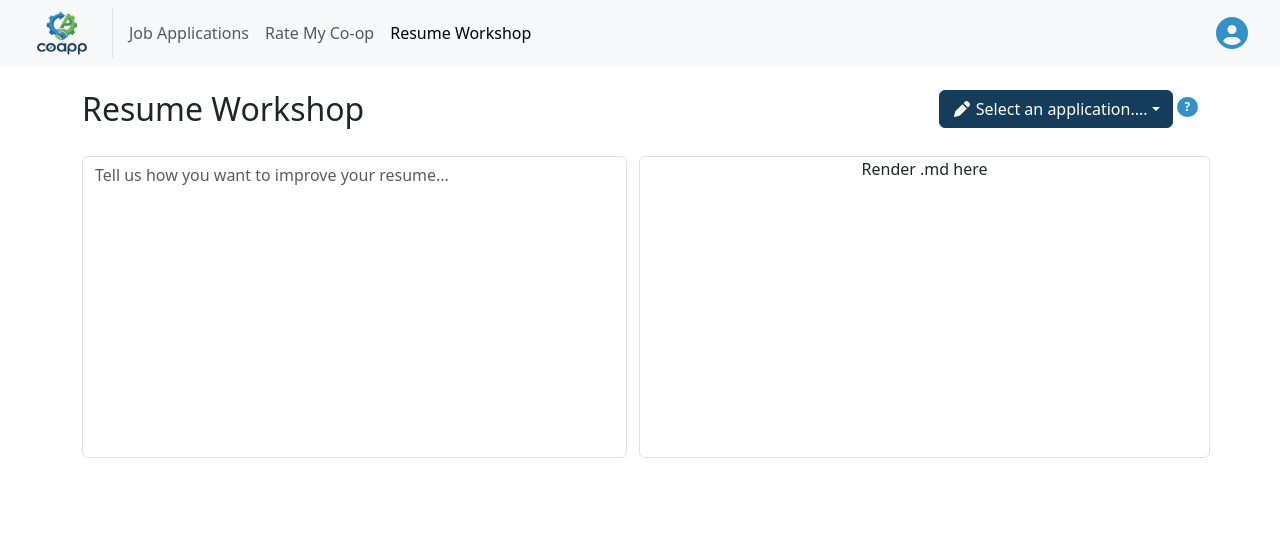
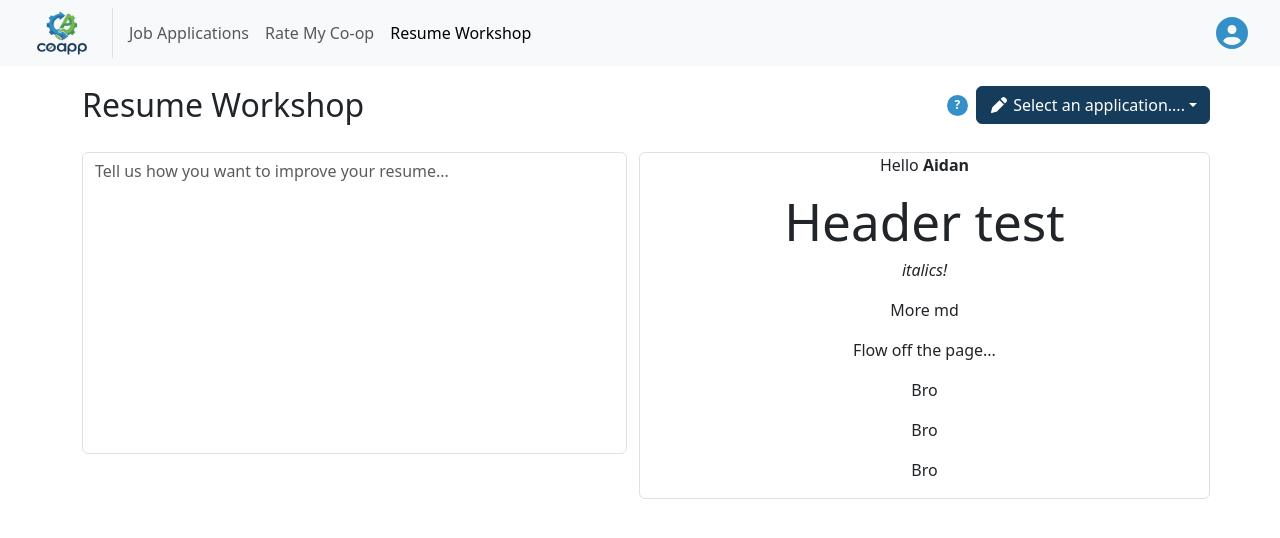
Before and after one commit to Co-App-Team/frontend, a React (Vite) app: page /resume-workshop in a window 1280 px wide. Shown: the top 538 px of the page. Built offline with nearby package versions, Linux system fonts and the light colour scheme; no server answers; sample sign-in values are in the browser's storage.

Commit message:
Add .md rendering

```diff
--- a/package.json
+++ b/package.json
@@ -32,6 +32,7 @@
     "react": "^19.2.0",
     "react-bootstrap": "^2.10.10",
     "react-dom": "^19.2.0",
+    "react-markdown": "^10.1.0",
     "react-router-dom": "^7.13.0",
     "sass": "^1.97.3"
   },
--- a/src/pages/ResumeWorkshopPage.jsx
+++ b/src/pages/ResumeWorkshopPage.jsx
@@ -2,9 +2,13 @@ import { faPen } from '@fortawesome/free-solid-svg-icons';
 import { FontAwesomeIcon } from '@fortawesome/react-fontawesome';
 import { useState } from 'react';
 import { Badge, Button, Col, Container, Dropdown, Form, Row } from 'react-bootstrap';
+import ReactMarkdown from 'react-markdown';
 
 const ResumeWorkshopPage = () => {
   const [message, setMessage] = useState('');
+
+  const AI_RESPONSE =
+    'Hello **Aidan**\n\n# Header test \n\n*italics!*\n\nMore md\n\n\nFlow off the page...\n\n\nBro\n\nBro\n\nBro';
 
   return (
     // TODO: When sm or smaller no right margin
@@ -15,10 +19,15 @@ const ResumeWorkshopPage = () => {
         <Col>
           <h2 className="m-0 p-0">Resume Workshop</h2>
         </Col>
-        <Col className="d-flex justify-content-end align-items-center">
+        <Col className="d-flex justify-content-end align-items-center pe-0">
+          <Badge
+            pill
+            bg="secondary">
+            ?
+          </Badge>
           <Dropdown
             align="end"
-            className="me-1 mt-1">
+            className="ms-2">
             <Dropdown.Toggle
               as={Button}
               id="dropdown-basic">
@@ -33,11 +42,6 @@ const ResumeWorkshopPage = () => {
               Options
             </Dropdown.Menu>
           </Dropdown>
-          <Badge
-            pill
-            bg="secondary">
-            ?
-          </Badge>
         </Col>
       </Row>
       <Row className="mt-4">
@@ -56,7 +60,9 @@ const ResumeWorkshopPage = () => {
             </Form.Group>
           </Form>
         </Col>
-        <Col className="border rounded">Render .md here</Col>
+        <Col className="border rounded">
+          <ReactMarkdown>{AI_RESPONSE && AI_RESPONSE}</ReactMarkdown>
+        </Col>
       </Row>
     </Container>
   );
```
Also changed, not shown: 1 other file (tests, documents, lock files or other folders).
